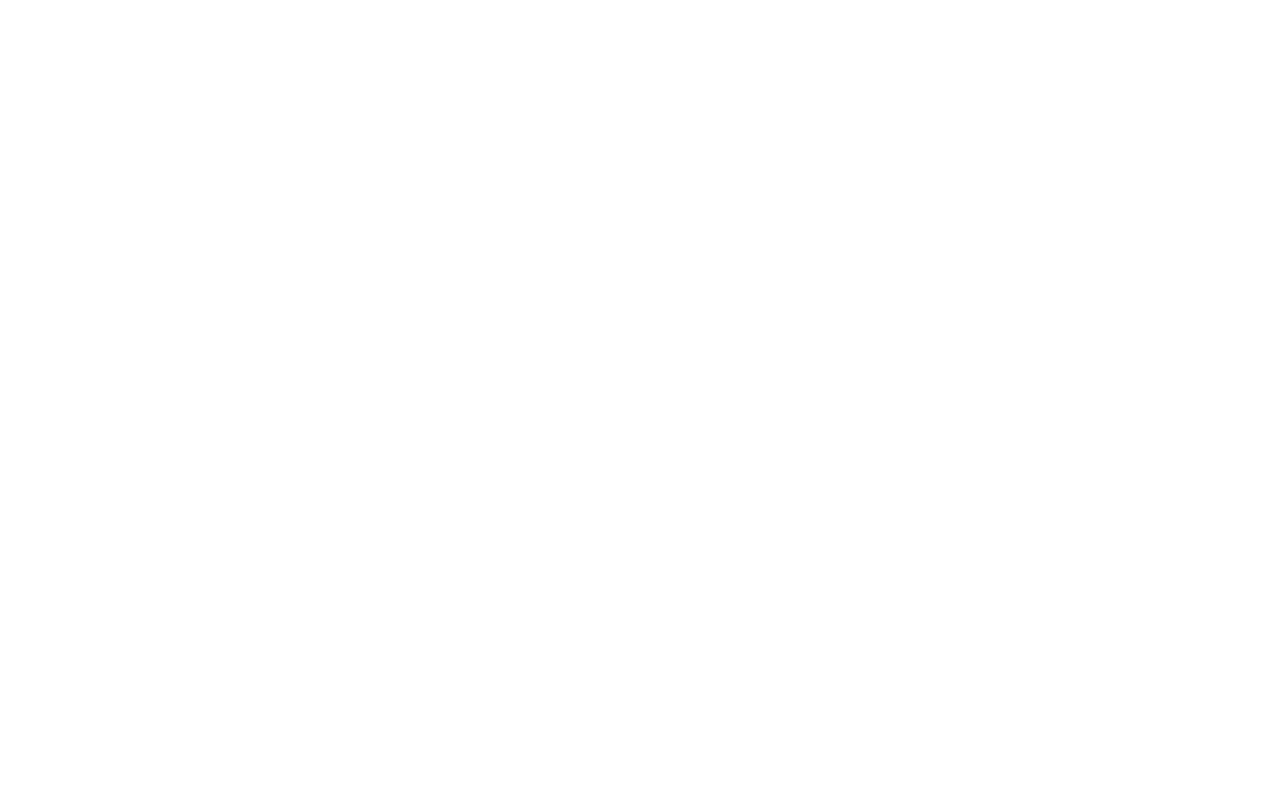
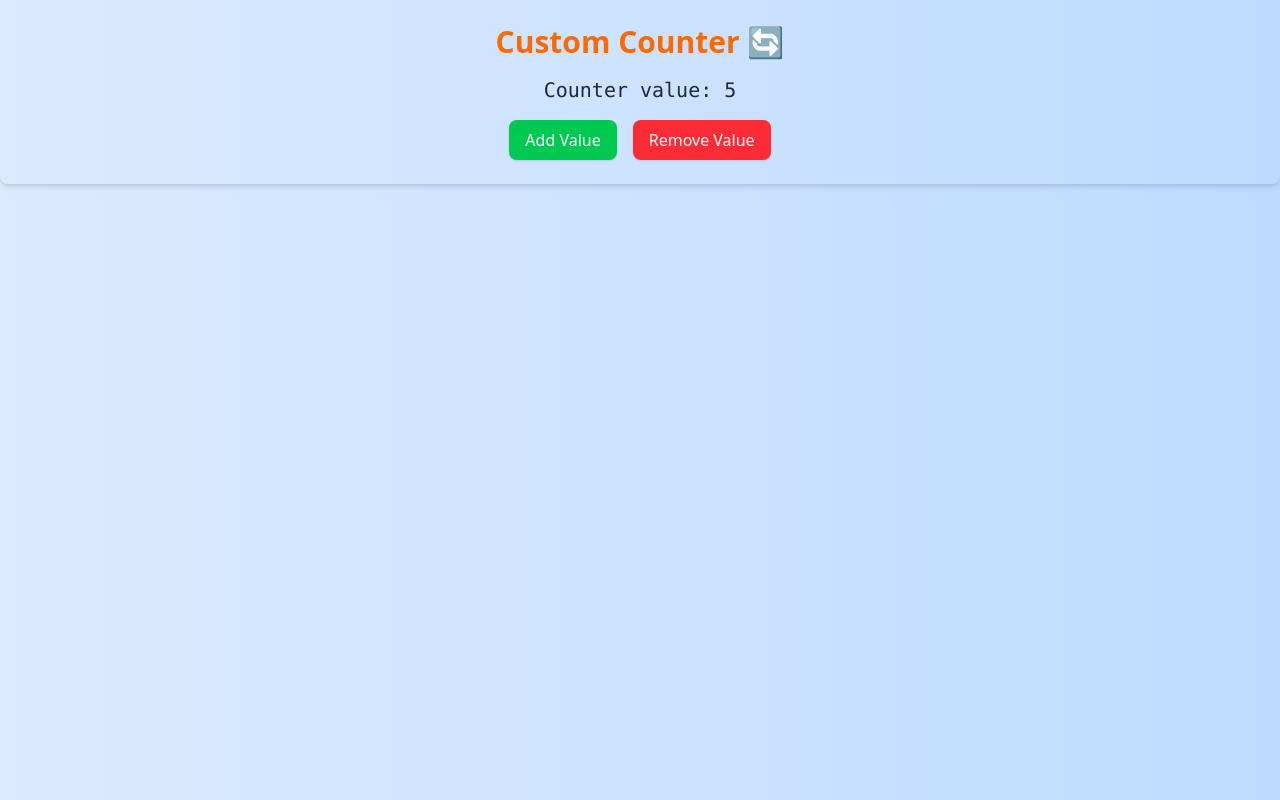
Before and after one commit to externalPointerVariable/BuildBook, a React (Vite) app in the folder myApp/: page / in a window 1280 px wide. Built offline with nearby package versions, Linux system fonts and the light colour scheme.

Commit message:
Add CustomCounter component with styled UI and buttons for value manipulation

```diff
--- a/myApp/Projects/CustomCounter.jsx
+++ b/myApp/Projects/CustomCounter.jsx
@@ -1,6 +1,17 @@
 import React from "react";
 
 const CustomCounter = () => {
-
+    return(
+        <>
+           <div className="text-center p-6 rounded-lg shadow-md">
+                <h1 className="text-3xl font-bold text-orange-500 mb-4">Custom Counter 🔄️</h1>
+                <h2 className="font-mono text-xl text-gray-800 mb-4">Counter value: 5</h2>
+                <div className="flex justify-center space-x-4">
+                    <button className="bg-green-500 text-white rounded-lg px-4 py-2 shadow hover:bg-green-600 transition">Add Value</button>
+                    <button className="bg-red-500 text-white rounded-lg px-4 py-2 shadow hover:bg-red-600 transition">Remove Value</button>
+                </div>
+            </div>
+        </>
+    );
 }
 export default CustomCounter;
```
